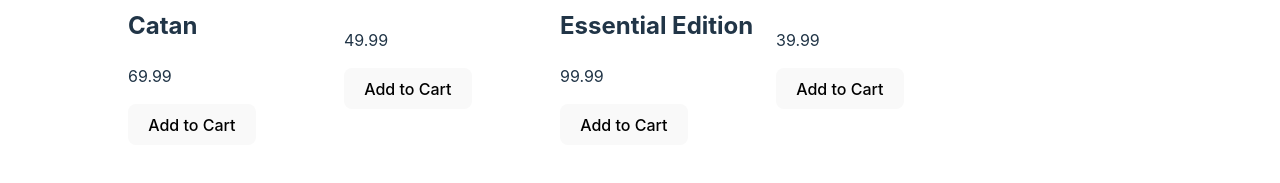
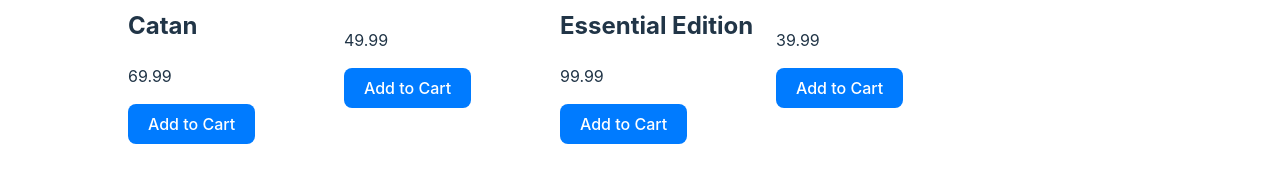
Before and after one commit to ADDikt88/shopping-cart, a React (Vite) app: page /shopping in a window 1280 px wide. Shown: the part 423-606 px from the top of the page. Built offline with nearby package versions, Linux system fonts and the light colour scheme.

Commit message:
UI response when user adds item
Cart total items are displayed and updated.
Add cart button notifies that an item has been added. Disabled the
add to cart button for 1 second.

```diff
--- a/src/components/NavBar.jsx
+++ b/src/components/NavBar.jsx
@@ -1,8 +1,11 @@
 //import { useState } from "react";
 import { Link } from "react-router-dom";
 import "./NavBar.css";
+import { useContext } from "react";
+import { CartContext } from "../contexts/CartContext";
 
 function NavBar() {
+  const { cart, totalItems } = useContext(CartContext);
   return (
     <>
       <nav className="navbar">
@@ -15,7 +18,7 @@
         <Link to="/shopping">History</Link>
         <Link to="/shopping">Contact Us</Link>
         <Link to="/cart" className="cart-link">
-          Cart
+          {cart.length > 0 && totalItems()} Cart
         </Link>
       </nav>
     </>
--- a/src/components/ProductCard.jsx
+++ b/src/components/ProductCard.jsx
@@ -1,8 +1,22 @@
-import { useContext } from "react";
+import { useContext, useState } from "react";
 import { CartContext } from "../contexts/CartContext";
+import "../styles/ProductCard.css";
+
 function ProductCard({ product }) {
   //use cart context to add item
   const { addToCart } = useContext(CartContext);
+
+  const [isAdding, setIsAdding] = useState(false);
+
+  const handleAddToCart = () => {
+    addToCart(product);
+    setIsAdding(true);
+
+    // Reset the button after 1 second
+    setTimeout(() => {
+      setIsAdding(false);
+    }, 1300);
+  };
 
   return (
     <>
@@ -15,8 +29,12 @@
         />
         <h2 className="product-title">{product.title}</h2>
         <p className="product-price">{product.price}</p>
-        <button className="add-to-cart-btn" onClick={() => addToCart(product)}>
-          Add to Cart
+        <button
+          className={`addToCartButton ${isAdding ? "addedToCart" : ""}`}
+          onClick={handleAddToCart}
+          disabled={isAdding}
+        >
+          {isAdding ? "Added to Cart!" : "Add to Cart"}
         </button>
       </div>
     </>
--- a/src/contexts/CartContext.jsx
+++ b/src/contexts/CartContext.jsx
@@ -36,11 +36,16 @@
     return cart.reduce((total, item) => total + item.price * item.quantity, 0);
   }
 
+  function totalItems() {
+    return cart.reduce((total, item) => total + item.quantity, 0);
+  }
+
   const value = {
     cart,
     addToCart,
     removeFromCart,
     totalCost,
+    totalItems,
   };
 
   return <CartContext.Provider value={value}>{children}</CartContext.Provider>;
--- /dev/null
+++ b/src/styles/ProductCard.css
@@ -0,0 +1,19 @@
+/* ProductCard.css */
+
+.addToCartButton {
+  background-color: #007bff; /* Normal button color */
+  color: #fff;
+  border: none;
+  padding: 10px 20px;
+  cursor: pointer;
+  transition: background-color 0.3s ease;
+}
+
+.addToCartButton:disabled {
+  cursor: not-allowed; /* Ensures a non-clickable appearance */
+}
+
+.addedToCart {
+  background-color: green; /* Green background for "Added to Cart!" state */
+  color: #fff;
+}
```
